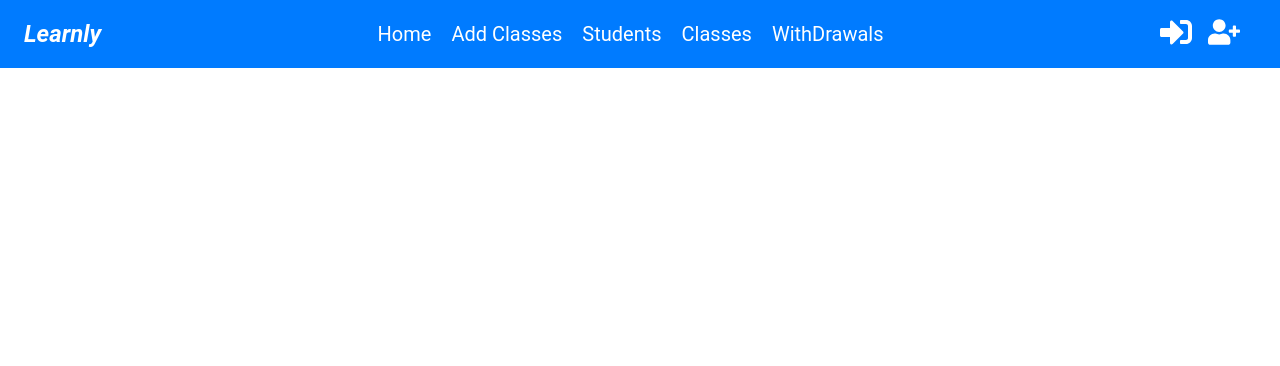
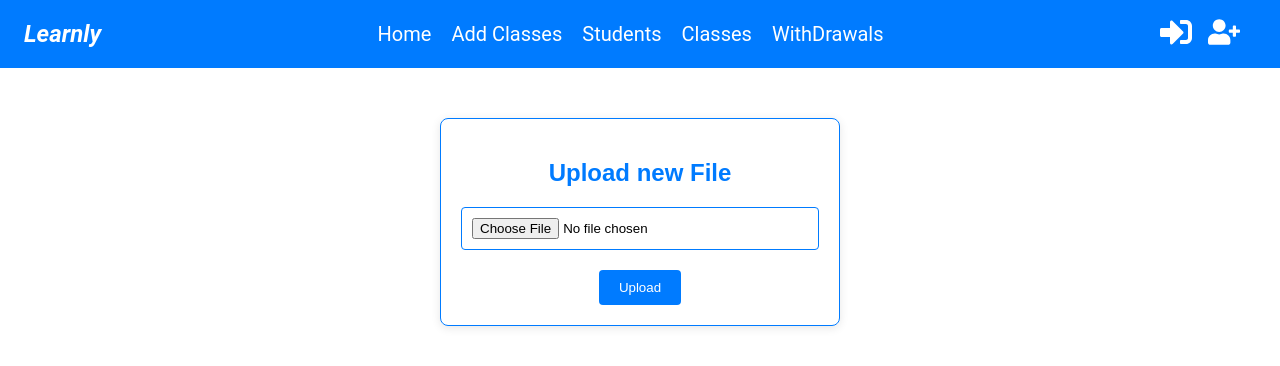
Before and after one commit to sabine-hazimeh/e-learning-admin, a React (Create React App) app in the folder admin/: page /files/1 in a window 1280 px wide. Shown: the top 366 px of the page. Built offline with nearby package versions, Linux system fonts and the light colour scheme; sample sign-in values are in the browser's storage.

Commit message:
updating the files feature

```diff
--- a/admin/src/App.js
+++ b/admin/src/App.js
@@ -23,7 +23,7 @@ function App() {
           <Route path="/add-classes" element={<AddClasses />} />
           <Route path="/students" element={<Students />} />
           <Route path="/classes" element={<Classes />} />
-          <Route path="/files" element={<FileUpload />} />
+          <Route path="/files/:classId" element={<FileUpload />} />
           <Route path="/withdrawals" element={<WithDrawals />} />
         </Route>
       </Routes>
--- a/admin/src/Classes/index.jsx
+++ b/admin/src/Classes/index.jsx
@@ -1,4 +1,3 @@
-// src/components/Classes.js
 import React, { useEffect } from "react";
 import { useDispatch, useSelector } from "react-redux";
 import {
@@ -53,7 +52,7 @@ function Classes() {
             <p>
               End Date: {new Date(course.schedule.endDate).toLocaleDateString()}
             </p>
-            <Link to="/files">
+            <Link to={`/files/${course._id}`}>
               <button className="enroll-button">Add File</button>
             </Link>
           </div>
--- a/admin/src/Files/index.jsx
+++ b/admin/src/Files/index.jsx
@@ -3,11 +3,13 @@ import axios from "axios";
 import { toast, ToastContainer } from "react-toastify";
 import "react-toastify/dist/ReactToastify.css";
 import "./style.css";
-import { useNavigate } from "react-router-dom";
+import { useNavigate, useParams } from "react-router-dom";
 
 function FileUpload() {
   const [file, setFile] = useState(null);
   const navigate = useNavigate();
+  const { classId } = useParams();
+
   const handleFileChange = (e) => {
     setFile(e.target.files[0]);
   };
@@ -20,17 +22,14 @@ function FileUpload() {
 
     const formData = new FormData();
     formData.append("file", file);
+    formData.append("classId", classId);
 
     try {
-      const response = await axios.post(
-        "http://localhost:3000/api/file",
-        formData,
-        {
-          headers: {
-            "Content-Type": "multipart/form-data",
-          },
-        }
-      );
+      await axios.post("http://localhost:3000/api/file", formData, {
+        headers: {
+          "Content-Type": "multipart/form-data",
+        },
+      });
       toast.success("File uploaded successfully!");
       navigate("/");
     } catch (error) {
@@ -40,7 +39,7 @@ function FileUpload() {
 
   return (
     <div className="file-upload-container">
-      <h2>Upload a File</h2>
+      <h2>Upload new File </h2>
       <input type="file" className="file-input" onChange={handleFileChange} />
       <button className="upload-button" onClick={handleFileUpload}>
         Upload
```
